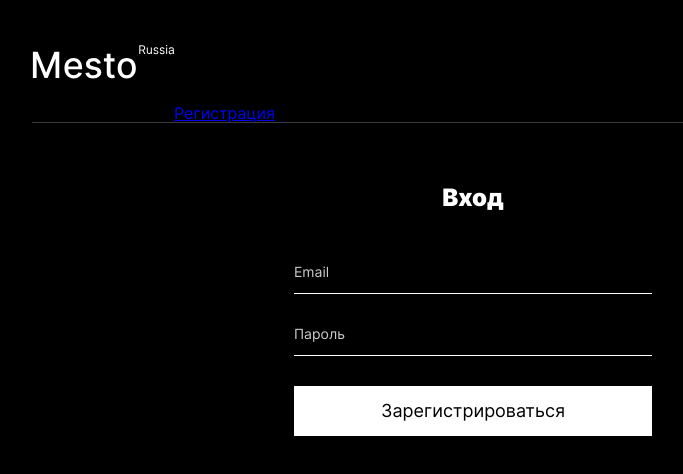
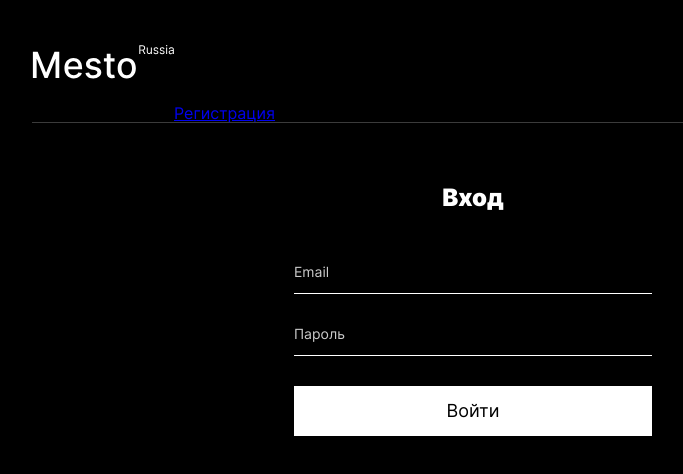
Before and after one commit to stvdent47/react-mesto-auth, a React (Create React App) app: page /login in a window 1280 px wide. Shown: the top 474 px of the page, without its empty margins (167-850 px from the left). Built offline with nearby package versions, Linux system fonts and the light colour scheme; no server answers.

Commit message:
updated signup f & finished login f

```diff
--- a/src/components/App.jsx
+++ b/src/components/App.jsx
@@ -8,8 +8,9 @@ import Login from './Login.jsx';
 import Register from './Register.jsx';
 import ProtectedRoute from './ProtectedRoute.jsx';
 import api from '../utils/Api.js';
+import * as auth from '../utils/auth.js';
 import { CurrentUserContext } from '../contexts/CurrentUserContext.js';
-import { Redirect, Route, Switch } from 'react-router-dom';
+import { Redirect, Route, Switch, useHistory } from 'react-router-dom';
 
 const App = () => {
   /**
@@ -22,13 +23,12 @@ const App = () => {
   });
 
   const [loggedIn, setLoggedIn] = useState(false);
+  const [userData, setUserData] = useState({ email: '' });
   /**
    * profile editing
    */
   const [isEditProfilePopupOpen, setIsEditProfilePopupOpen] = useState(false);
-  const [editSubmitButtonState, seteditSubmitButtonState] = useState(
-    'Сохранить'
-  );
+  const [editSubmitButtonState, seteditSubmitButtonState] = useState('Сохранить');
 
   const handleEditProfileClick = () => {
     setIsEditProfilePopupOpen(true);
@@ -57,9 +57,7 @@ const App = () => {
    * new card adding
    */
   const [isAddPlacePopupOpen, setIsAddPlacePopupOpen] = useState(false);
-  const [addCardSubmitButtonState, setAddCardSubmitButtonState] = useState(
-    'Сохранить'
-  );
+  const [addCardSubmitButtonState, setAddCardSubmitButtonState] = useState('Сохранить');
 
   const handleAddPlaceClick = () => {
     setIsAddPlacePopupOpen(true);
@@ -106,10 +104,7 @@ const App = () => {
    * avatar updating
    */
   const [isEditAvatarPopupOpen, setIsEditAvatarPopupOpen] = useState(false);
-  const [
-    avatarUpdateSubmitButtonState,
-    setAvatarUpdateSubmitButtonState,
-  ] = useState('Сохранить');
+  const [avatarUpdateSubmitButtonState, setAvatarUpdateSubmitButtonState] = useState('Сохранить');
 
   const handleEditAvatarClick = () => {
     setIsEditAvatarPopupOpen(true);
@@ -141,6 +136,35 @@ const App = () => {
     setIsImagePopupOpen(false);
   };
 
+  const history = useHistory();
+  const handleLogin = (email, password) => {
+    auth
+      .signin(email, password)
+      .then((res) => {
+        if (res.token) {
+          localStorage.setItem('jwt', res.token);
+          setLoggedIn(true);
+          setUserData({
+            email,
+          });
+          history.push('/feed');
+        }
+      })
+      .catch((err) => console.error(err));
+  };
+
+  const handleSignup = (email, password) => {
+    auth
+      .signup(email, password)
+      .then(history.push('/login'))
+      .catch((err) => console.error(err));
+  };
+
+  const tokenCheck = () => {
+    const jwt = localStorage.getItem('jwt');
+    console.log(jwt)
+  }
+
   useEffect(() => {
     Promise.all([api.getProfileInfo(), api.getCards()])
       .then((res) => {
@@ -155,16 +179,17 @@ const App = () => {
     <CurrentUserContext.Provider value={currentUser}>
       <Switch>
         <Route exact path='/register'>
-          <Register />
+          <Register handleSignup={handleSignup} />
         </Route>
 
         <Route exact path='/login'>
-          <Login />
+          <Login handleLogin={handleLogin} />
         </Route>
 
         <ProtectedRoute
           path='/feed'
           loggedIn={loggedIn}
+          userData={userData}
           component={Main}
           onEditProfile={handleEditProfileClick}
           onAddPlace={handleAddPlaceClick}
@@ -179,9 +204,7 @@ const App = () => {
           {loggedIn ? <Redirect to='/feed' /> : <Redirect to='/login' />}
         </Route>
 
-        <Route path='/*'>
-          {loggedIn ? <Redirect to='/feed' /> : <Redirect to='/login' />}
-        </Route>
+        <Route path='/*'>{loggedIn ? <Redirect to='/feed' /> : <Redirect to='/login' />}</Route>
       </Switch>
 
       <EditProfilePopup
--- a/src/components/Login.jsx
+++ b/src/components/Login.jsx
@@ -1,31 +1,56 @@
-import React from 'react';
+import React, { useState } from 'react';
 import Header from './Header.jsx';
 
 const Login = (props) => {
+  const [userData, setUserData] = useState({
+    email: '',
+    password: '',
+  });
+
+  const handleInputChange = (e) => {
+    const { name, value } = e.target;
+    setUserData({
+      ...userData,
+      [name]: value,
+    });
+  };
+
+  const handleSubmit = (e) => {
+    e.preventDefault();
+
+    const { email, password } = userData;
+    props.handleLogin(email, password);
+  };
+
   return (
     <>
       <Header page='register' />
       <div className='login'>
         <div className='login__containter'>
           <h1 className='login__title'>Вход</h1>
+          <form onSubmit={handleSubmit}>
             <input
               type='email'
               name='email'
               className='login__input'
               placeholder='Email'
+              value={userData.email}
+              onChange={handleInputChange}
             />
             <input
               type='password'
               name='password'
               className='login__input'
               placeholder='Пароль'
+              value={userData.password}
+              onChange={handleInputChange}
             />
-        </div>
-
             <div className='login__button-containter'>
               <button type='submit' className='login__button'>
-            Зарегистрироваться
+                Войти
               </button>
+            </div>
+          </form>
         </div>
       </div>
     </>
--- a/src/components/Register.jsx
+++ b/src/components/Register.jsx
@@ -1,15 +1,12 @@
 import React, { useState } from 'react';
-import { Link, useHistory } from 'react-router-dom';
+import { Link } from 'react-router-dom';
 import Header from './Header.jsx';
-import * as auth from '../utils/auth.js';
 
 const Register = (props) => {
   const [userData, setUserData] = useState({
     email: '',
     password: '',
   });
-
-  const history = useHistory();
 
   const handleInputChange = (e) => {
     const { name, value } = e.target;
@@ -21,17 +18,9 @@ const Register = (props) => {
 
   const handleSubmit = (e) => {
     e.preventDefault();
+
     const { email, password } = userData;
-    console.log(userData)
-    auth
-      .signup(email, password)
-      .then((res) => {
-        console.log(res)
-        if (res) {
-          history.push('/login');
-        }
-      })
-      .catch((err) => console.error(err));
+    props.handleSignup(email, password);
   };
 
   return (
--- a/src/utils/auth.js
+++ b/src/utils/auth.js
@@ -1,4 +1,6 @@
 export const BASE_URL = 'https://auth.nomoreparties.co';
+
+const resCheck = (res) => res.ok ? res.json() : Promise.reject(`Ошибка: ${res.status}`);
 
 export const signup = (email, password) => {
   return fetch(`${BASE_URL}/signup`, {
@@ -9,10 +11,24 @@ export const signup = (email, password) => {
     },
     body: JSON.stringify({ password, email }),
   })
-    .then((res) => {
-      if (res.ok) {
-        return res.json();
-      }
-    })
-    .then((res) => res);
+    .then(resCheck);
 };
+
+export const signin = (email, password) => {
+  return fetch(`${BASE_URL}/signin`, {
+    method: 'POST',
+    headers: {
+      'Accept': 'application/json',
+      'Content-Type': 'application/json',
+    },
+    body: JSON.stringify({
+      password,
+      email
+    }),
+  })
+    .then(resCheck);
+}
+
+export const getContent = () => {
+
+}
```
Also changed, not shown: src/utils/utils.js (deleted), 1 other file (tests, documents, lock files or other folders). Lines whose indentation alone changed are shown as unchanged.
